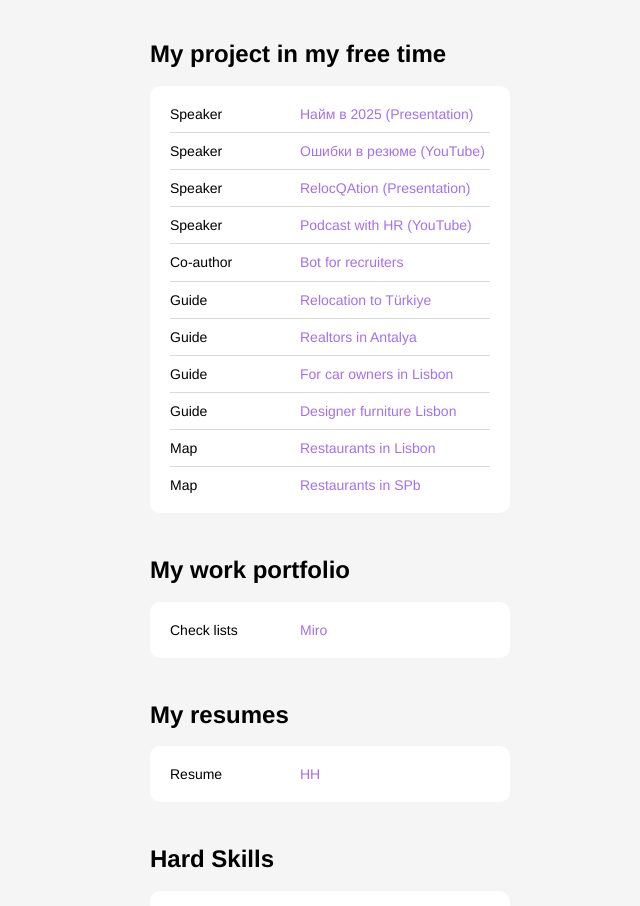
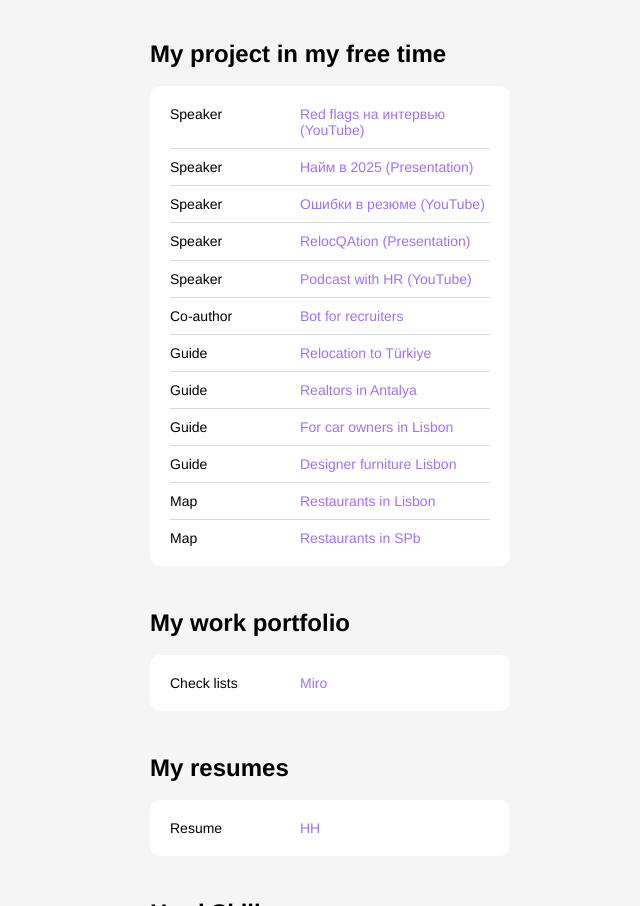
Before and after one commit to tacitcoast/tacitcoast.github.io, a plain HTML site: page index.html in a window 1280 px wide. Shown: the part 1150-2056 px from the top of the page, without its empty margins (310-950 px from the left). Drawn offline with Linux system fonts and the light colour scheme; a script that the page names is missing.

Commit message:
Update index.html

```diff
--- a/index.html
+++ b/index.html
@@ -113,6 +113,10 @@
       <section class="links">
         <h2 class="links__header">My project in my free time</h2>
         <ul class="links__container">
+          <li class="links__link">
+            <p class="links__title">Speaker</p>
+            <a class="linsk__link" href="https://www.youtube.com/watch?v=6boJqy0P-zw">Red flags на интервью (YouTube)</a>
+          </li>
           <li class="links__link">
             <p class="links__title">Speaker</p>
             <a class="linsk__link" href="https://docs.google.com/presentation/d/1a3AaeYXro4F1h4mL1D5F5qXvJnkrlix9c97yNW4Pihs/edit?usp=sharing">Найм в 2025 (Presentation)</a>
```
